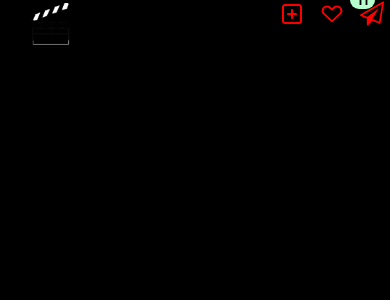
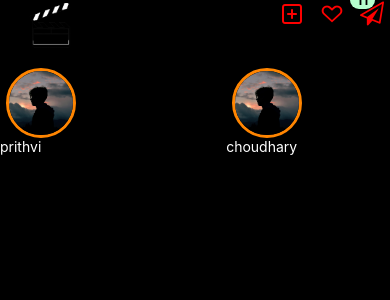
Before and after one commit to Prithvicy/Movies_Tact, a React Native app: screen / in a window 390 px wide. Shown: the top 300 px of the page. Built offline with nearby package versions, Linux system fonts and the light colour scheme.

Commit message:
stories+object database

```diff
--- /dev/null
+++ b/Components/home/Stories.js
@@ -0,0 +1,31 @@
+import { View, Text, ScrollView, Image, StyleSheet } from "react-native";
+import React from "react";
+import { USERS } from "../../data/users";
+
+const Stories = () => {
+  return (
+    <View style={{ marginBottom: 13 }}>
+      <ScrollView horizontal showsHorizontalScrollIndicator={false}>
+        {USERS.map((story, index) => (
+            <View key={index}>//to make sure every item has a key
+          <Image source={story.image} style={styles.story} />
+          <Text style={{ color: "white" }}>{story.user}</Text>
+
+          </View>
+        ))}
+      </ScrollView>
+    </View>
+  );
+};
+const styles = StyleSheet.create({
+  story: {
+    width: 70,
+    height: 70,
+    borderRadius:50,
+    marginLeft:6,
+    borderWidth:3,
+    borderColor:"#ff8501",
+  },
+});
+
+export default Stories;
--- /dev/null
+++ b/data/users.js
@@ -0,0 +1,22 @@
+export const USERS = [
+  {
+    user: "prithvi",
+    image: require("../assets/p1.jpeg"),
+  },
+  {
+    user: "choudhary",
+    image: require("../assets/p1.jpeg"),
+  },
+  {
+    user: "simsim",
+    image: require("../assets/p1.jpeg"),
+  },
+  {
+    user: "chan",
+    image: require("../assets/p1.jpeg"),
+  },
+  {
+    user: "praggy",
+    image: require("../assets/p1.jpeg"),
+  },
+];
--- a/screens/HomeScreen.js
+++ b/screens/HomeScreen.js
@@ -1,11 +1,13 @@
 import { View, Text,SafeAreaView ,StyleSheet } from 'react-native'
 import React from 'react'
 import Header from '../Components/home/Header'
+import Stories from '../Components/home/Stories'
 
 const HomeScreen = () => {
   return (
     <SafeAreaView style={styles.container}>
         <Header/>
+        <Stories/>
     </SafeAreaView>
   )
 }
```
Also changed, not shown: assets/p1.jpeg (added), 1 other file (tests, documents, lock files or other folders).
